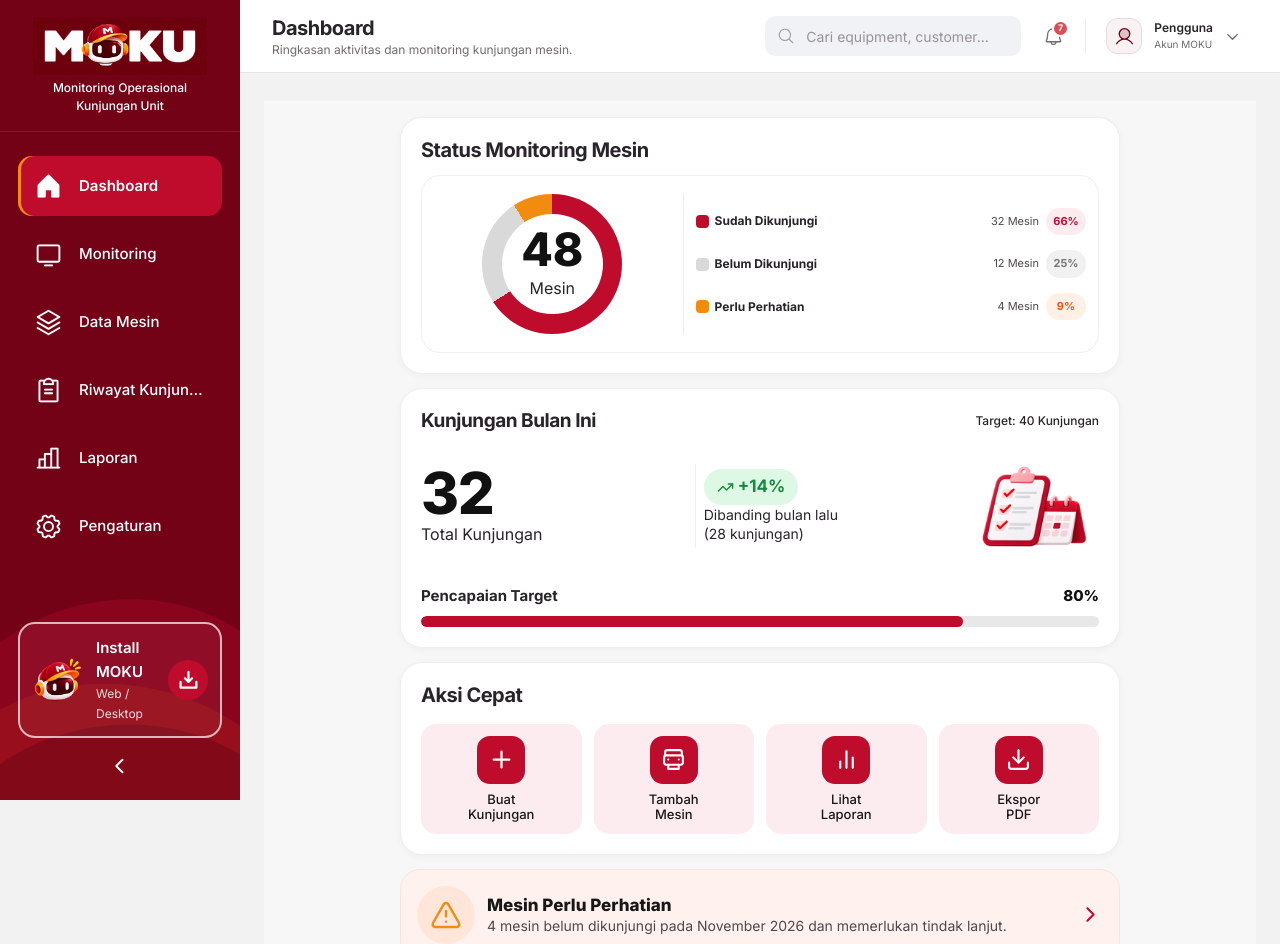
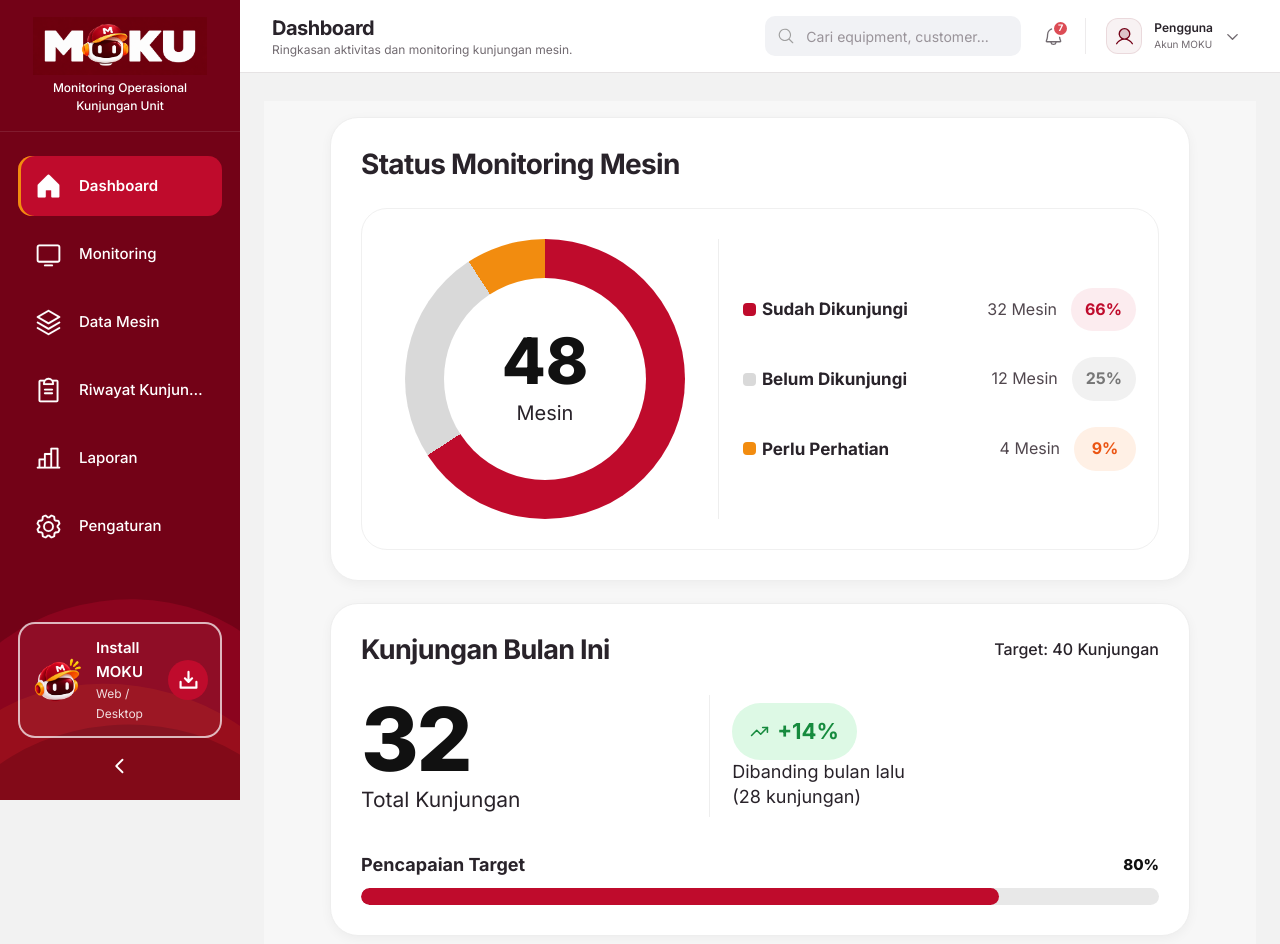
Before and after one commit to irwanfuzi/Moku-app, a Next.js app: page / in a window 1280 px wide. Shown: the top 944 px of the page. Built offline with nearby package versions, Linux system fonts and the light colour scheme.

Commit message:
Update page.tsx

```diff
--- a/src/app/page.tsx
+++ b/src/app/page.tsx
@@ -16,6 +16,7 @@ import {
   Clock3,
   Download,
   Plus,
+  Printer,
   TrendingUp,
   X,
 } from "lucide-react";
@@ -74,13 +75,23 @@ const recentActivities = [
   },
 ];
 
-const months = [
-  "Agustus 2026",
-  "September 2026",
-  "Oktober 2026",
-  "November 2026",
-  "Desember 2026",
-];
+function formatMonth(date: Date) {
+  return new Intl.DateTimeFormat("id-ID", {
+    month: "long",
+    year: "numeric",
+  }).format(date);
+}
+
+function getMonthOptions(centerDate: Date) {
+  return Array.from({ length: 5 }, (_, index) => {
+    const date = new Date(
+      centerDate.getFullYear(),
+      centerDate.getMonth() + index - 2,
+      1,
+    );
+    return formatMonth(date);
+  });
+}
 
 /* =========================================================
    SECTION TITLE
@@ -92,7 +103,7 @@ function SectionTitle({
   children: ReactNode;
 }) {
   return (
-    <h2 className="min-w-0 text-[clamp(16px,4.6vw,20px)] font-bold leading-tight tracking-tight text-[#29232A]">
+    <h2 className="min-w-0 text-[clamp(20px,5.2vw,28px)] font-bold leading-[1.15] tracking-tight text-[#29232A]">
       {children}
     </h2>
   );
@@ -114,13 +125,13 @@ function QuickAction({
   return (
     <Link
       href={href}
-      className="flex min-w-0 flex-col items-center justify-center gap-2 rounded-[15px] bg-[#FCECEF] px-1 py-3 text-center"
+      className="flex min-w-0 flex-col items-center justify-center gap-[clamp(10px,2vw,15px)] rounded-[clamp(18px,4vw,24px)] bg-[#FCECEF] px-1 py-[clamp(16px,3.8vw,24px)] text-center"
     >
-      <span className="flex h-[clamp(40px,12vw,48px)] w-[clamp(40px,12vw,48px)] shrink-0 items-center justify-center rounded-[13px] bg-[#BF0B2C] text-white">
+      <span className="flex h-[clamp(54px,15vw,78px)] w-[clamp(54px,15vw,78px)] shrink-0 items-center justify-center rounded-[clamp(14px,3vw,20px)] bg-[#BF0B2C] text-white">
         {children}
       </span>
 
-      <span className="min-h-[30px] text-[clamp(10px,3.1vw,13px)] font-medium leading-[1.15] text-[#171717]">
+      <span className="min-h-[2.3em] text-[clamp(11px,3vw,16px)] font-medium leading-[1.15] text-[#171717]">
         {label}
       </span>
     </Link>
@@ -135,7 +146,9 @@ export default function DashboardPage() {
   const { isMobile, isReady } = useAppLayout();
 
   const [selectedMonth, setSelectedMonth] =
-    useState("November 2026");
+    useState(() => formatMonth(new Date()));
+
+  const months = getMonthOptions(new Date());
 
   const [showMonthPicker, setShowMonthPicker] =
     useState(false);
@@ -167,7 +180,7 @@ export default function DashboardPage() {
 
             {/* BRAND ROW */}
 
-            <div className="flex min-h-[62px] items-center justify-between">
+            <div className="flex min-h-[clamp(54px,14vw,72px)] items-center justify-between">
 
               <Link
                 href="/"
@@ -180,7 +193,7 @@ export default function DashboardPage() {
                   width={190}
                   height={70}
                   priority
-                  className="h-auto w-[clamp(130px,42vw,180px)] object-contain object-left"
+                  className="h-auto w-[clamp(132px,39vw,184px)] object-contain object-left"
                 />
               </Link>
 
@@ -195,7 +208,7 @@ export default function DashboardPage() {
                   }
                   aria-label="Notifikasi"
                   aria-expanded={showNotifications}
-                  className="relative flex h-11 w-11 items-center justify-center rounded-full text-white"
+                  className="relative flex h-[clamp(42px,11vw,48px)] w-[clamp(42px,11vw,48px)] items-center justify-center rounded-full text-white"
                 >
                   <Bell size={26} strokeWidth={1.8} />
 
@@ -256,39 +269,23 @@ export default function DashboardPage() {
 
             {/* GREETING + PRINTER */}
 
-            <div className="relative mt-5 min-h-[170px]">
+            <div className="relative mt-[clamp(22px,6vw,34px)] pb-[clamp(22px,6vw,34px)]">
 
-              <div className="relative z-10 w-[min(100%,calc(100%-88px))]">
+              <div className="relative z-10 w-full max-w-[42rem]">
 
-                <h1 className="text-[clamp(19px,5.8vw,27px)] font-bold leading-tight tracking-tight text-white">
+                <h1 className="text-[clamp(23px,6.2vw,32px)] font-bold leading-[1.12] tracking-tight !text-white">
                   Halo, Budi Santoso
                 </h1>
 
-                <p className="mt-1 max-w-[390px] text-[clamp(12px,3.7vw,15px)] leading-relaxed text-white/90">
+                <p className="mt-2 max-w-[42rem] text-[clamp(13px,3.7vw,17px)] leading-[1.45] text-white/90">
                   Berikut ringkasan operasional kunjungan unit.
                 </p>
 
               </div>
 
-              {/* PRINTER ILLUSTRATION */}
-
-              <div className="pointer-events-none absolute right-[-5px] top-[18px] z-0 flex h-[clamp(112px,36vw,155px)] w-[clamp(112px,36vw,155px)] items-center justify-center">
-
-                <Image
-                  src="/images/moku/illustrations/dashboard-printer.png"
-                  alt=""
-                  width={340}
-                  height={340}
-                  priority
-                  className="h-full w-full object-contain"
-                  sizes="(max-width: 390px) 112px, (max-width: 600px) 140px, 155px"
-                />
-
-              </div>
-
               {/* PERIOD SELECTOR */}
 
-              <div className="relative z-20 mt-4 w-fit max-w-full">
+              <div className="relative z-20 mt-[clamp(22px,6vw,30px)] w-fit max-w-full">
 
                 <button
                   type="button"
@@ -296,7 +293,7 @@ export default function DashboardPage() {
                     setShowMonthPicker((value) => !value)
                   }
                   aria-expanded={showMonthPicker}
-                  className="flex h-[clamp(46px,13vw,54px)] w-[min(100%,310px)] items-center gap-3 rounded-full bg-white px-[clamp(13px,4vw,19px)] text-[#171717]"
+                  className="flex h-[clamp(52px,14vw,64px)] w-[min(100%,min(100vw-40px,440px))] items-center gap-[clamp(12px,3.5vw,18px)] rounded-full bg-white px-[clamp(18px,4.5vw,26px)] text-[#171717]"
                 >
 
                   <CalendarDays
@@ -304,7 +301,7 @@ export default function DashboardPage() {
                     className="shrink-0"
                   />
 
-                  <span className="min-w-0 flex-1 truncate text-left text-[clamp(13px,4vw,16px)] font-bold">
+                  <span className="min-w-0 flex-1 truncate text-left text-[clamp(15px,4.2vw,19px)] font-bold">
                     {selectedMonth}
                   </span>
 
@@ -359,8 +356,8 @@ export default function DashboardPage() {
       =================================================== */}
 
       {showMobileHeader && (
-        <div className="pointer-events-none relative -mt-1 h-7 overflow-hidden">
-          <div className="absolute -left-10 -top-10 h-24 w-[120%] rounded-[50%] bg-[#E9A0AC]" />
+        <div className="pointer-events-none relative -mt-1 h-[clamp(30px,7vw,46px)] overflow-hidden">
+          <div className="absolute -left-[8%] -top-[clamp(34px,8vw,52px)] h-[clamp(74px,18vw,110px)] w-[116%] rounded-[50%] bg-[#E9A0AC]" />
         </div>
       )}
 
@@ -369,8 +366,8 @@ export default function DashboardPage() {
       =================================================== */}
 
       <div
-        className={`relative z-10 mx-auto w-full max-w-[760px] space-y-[clamp(10px,3vw,14px)] px-[clamp(12px,4vw,20px)] ${
-          showMobileHeader ? "-mt-5" : "pt-4"
+        className={`relative z-10 mx-auto w-full max-w-[920px] space-y-[clamp(14px,3.2vw,22px)] px-[clamp(16px,4vw,30px)] ${
+          showMobileHeader ? "-mt-[clamp(14px,3.5vw,22px)]" : "pt-4"
         }`}
       >
 
@@ -378,20 +375,20 @@ export default function DashboardPage() {
             STATUS MONITORING MESIN
         ================================================= */}
 
-        <section className="min-w-0 rounded-[22px] border border-[#EEEEEE] bg-white p-[clamp(13px,4vw,20px)] shadow-[0_2px_8px_rgba(0,0,0,0.04)]">
+        <section className="min-w-0 rounded-[clamp(20px,4.8vw,28px)] border border-[#EEEEEE] bg-white p-[clamp(18px,4.2vw,30px)] shadow-[0_3px_12px_rgba(0,0,0,0.045)]">
 
           <SectionTitle>
             Status Monitoring Mesin
           </SectionTitle>
 
-          <div className="mt-3 grid min-w-0 grid-cols-[minmax(104px,0.78fr)_minmax(0,1.22fr)] items-center gap-[clamp(7px,2vw,12px)] rounded-[19px] border border-[#F0F0F0] px-[clamp(7px,2vw,12px)] py-[clamp(13px,4vw,18px)]">
+          <div className="mt-[clamp(18px,4vw,28px)] grid min-w-0 grid-cols-[minmax(0,0.92fr)_minmax(0,1.08fr)] items-center gap-[clamp(12px,3vw,24px)] rounded-[clamp(18px,4vw,26px)] border border-[#F0F0F0] px-[clamp(12px,3vw,22px)] py-[clamp(18px,4vw,30px)]">
 
             {/* DONUT */}
 
             <div className="flex min-w-0 items-center justify-center border-r border-[#EEEEEE] pr-[clamp(6px,2vw,12px)]">
 
               <div
-                className="relative aspect-square w-full max-w-[140px] rounded-full"
+                className="relative aspect-square w-full max-w-[clamp(150px,42vw,280px)] rounded-full"
                 style={{
                   background:
                     "conic-gradient(#BF0B2C 0deg 237deg, #D9D9D9 237deg 327deg, #F28C0F 327deg 360deg)",
@@ -400,11 +397,11 @@ export default function DashboardPage() {
 
                 <div className="absolute inset-[14%] flex flex-col items-center justify-center rounded-full bg-white">
 
-                  <span className="text-[clamp(30px,10vw,46px)] font-extrabold leading-none text-[#111111]">
+                  <span className="text-[clamp(38px,10.5vw,64px)] font-extrabold leading-none text-[#111111]">
                     48
                   </span>
 
-                  <span className="mt-1 text-[clamp(12px,3.8vw,16px)] text-[#29232A]">
+                  <span className="mt-1 text-[clamp(14px,3.8vw,20px)] text-[#29232A]">
                     Mesin
                   </span>
 
@@ -415,12 +412,12 @@ export default function DashboardPage() {
 
             {/* MONITORING LEGEND */}
 
-            <div className="min-w-0 space-y-[clamp(10px,3vw,15px)]">
+            <div className="min-w-0 space-y-[clamp(16px,3.8vw,26px)]">
 
               {monitoringData.map((item) => (
                 <div
                   key={item.label}
-                  className="grid min-w-0 grid-cols-[minmax(0,1fr)_auto_auto] items-center gap-[clamp(4px,1.2vw,7px)]"
+                  className="grid min-w-0 grid-cols-[minmax(0,1fr)_auto_auto] items-center gap-[clamp(7px,1.8vw,14px)]"
                 >
 
                   <span className="flex min-w-0 items-center gap-[6px]">
@@ -430,17 +427,17 @@ export default function DashboardPage() {
                         backgroundColor: item.color,
                       }}
                     />
-                    <span className="min-w-0 text-[clamp(10px,2.9vw,12px)] font-bold leading-[1.18] text-[#29232A]">
+                    <span className="min-w-0 text-[clamp(12px,3.1vw,17px)] font-bold leading-[1.2] text-[#29232A]">
                       {item.label}
                     </span>
                   </span>
 
-                  <span className="whitespace-nowrap text-[clamp(9px,2.65vw,11px)] text-[#51474E]">
+                  <span className="whitespace-nowrap text-[clamp(11px,2.9vw,16px)] text-[#51474E]">
                     {item.value} Mesin
                   </span>
 
                   <span
-                    className={`min-w-[clamp(32px,9vw,40px)] rounded-full px-[clamp(4px,1.3vw,7px)] py-[5px] text-center text-[clamp(9px,2.65vw,11px)] font-bold ${item.badge}`}
+                    className={`min-w-[clamp(42px,10vw,62px)] rounded-full px-[clamp(8px,2vw,14px)] py-[clamp(6px,1.4vw,9px)] text-center text-[clamp(11px,2.9vw,16px)] font-bold ${item.badge}`}
                   >
                     {item.percentage}%
                   </span>
@@ -456,17 +453,17 @@ export default function DashboardPage() {
             KUNJUNGAN BULAN INI
         ================================================= */}
 
-        <section className="min-w-0 rounded-[22px] border border-[#EEEEEE] bg-white p-[clamp(13px,4vw,20px)] shadow-[0_2px_8px_rgba(0,0,0,0.04)]">
+        <section className="min-w-0 rounded-[clamp(20px,4.8vw,28px)] border border-[#EEEEEE] bg-white p-[clamp(18px,4.2vw,30px)] shadow-[0_3px_12px_rgba(0,0,0,0.045)]">
 
           {/* TITLE + TARGET */}
 
-          <div className="grid min-w-0 grid-cols-[minmax(0,1fr)_auto] items-center gap-2">
+          <div className="flex min-w-0 flex-wrap items-center justify-between gap-x-3 gap-y-2">
 
-            <h2 className="min-w-0 whitespace-nowrap text-[clamp(15px,4.2vw,19px)] font-bold leading-tight tracking-tight text-[#29232A]">
+            <h2 className="min-w-0 whitespace-nowrap text-[clamp(19px,4.9vw,27px)] font-bold leading-[1.15] tracking-tight text-[#29232A]">
               Kunjungan Bulan Ini
             </h2>
 
-            <span className="shrink-0 whitespace-nowrap text-[clamp(9px,2.7vw,12px)] font-medium text-[#29232A]">
+            <span className="shrink-0 whitespace-nowrap text-[clamp(11px,2.8vw,16px)] font-medium text-[#29232A]">
               Target: 40 Kunjungan
             </span>
 
@@ -474,67 +471,45 @@ export default function DashboardPage() {
 
           {/* VISIT SUMMARY */}
 
-          <div className="mt-4 grid min-w-0 grid-cols-[minmax(0,0.82fr)_minmax(0,1.18fr)] items-center gap-2">
+          <div className="mt-[clamp(20px,4.5vw,30px)] grid min-w-0 grid-cols-[minmax(0,0.9fr)_minmax(0,1.1fr)] items-center gap-[clamp(10px,3vw,22px)]">
 
             {/* TOTAL VISITS */}
 
             <div className="min-w-0 border-r border-[#EEEEEE] pr-2">
 
-              <p className="text-[clamp(42px,14vw,58px)] font-extrabold leading-none tracking-tight text-[#111111]">
+              <p className="text-[clamp(54px,15vw,88px)] font-extrabold leading-none tracking-tight text-[#111111]">
                 32
               </p>
 
-              <p className="mt-1 whitespace-nowrap text-[clamp(11px,3.8vw,16px)] text-[#29232A]">
+              <p className="mt-1 whitespace-nowrap text-[clamp(14px,3.8vw,21px)] text-[#29232A]">
                 Total Kunjungan
               </p>
 
             </div>
 
-            {/* GROWTH + ILLUSTRATION */}
-
-            <div className="grid min-w-0 grid-cols-[minmax(0,1fr)_clamp(55px,22vw,130px)] items-center gap-1">
+            {/* GROWTH SUMMARY */}
 
             <div className="min-w-0">
-
-                <span className="inline-flex max-w-full items-center gap-1 rounded-full bg-[#DDF9E5] px-[clamp(8px,3vw,13px)] py-1 text-[clamp(12px,4vw,17px)] font-bold text-[#168B3E]">
-                  <TrendingUp
-                    size={17}
-                    className="shrink-0"
-                  />
+              <span className="inline-flex max-w-full items-center gap-2 rounded-full bg-[#DDF9E5] px-[clamp(10px,3vw,18px)] py-[clamp(7px,1.8vw,11px)] text-[clamp(15px,4vw,22px)] font-bold text-[#168B3E]">
+                <TrendingUp size={19} className="shrink-0" />
                 +14%
               </span>
 
-                <p className="mt-2 text-[clamp(10px,3.4vw,14px)] leading-snug text-[#29232A]">
+              <p className="mt-3 text-[clamp(13px,3.4vw,18px)] leading-snug text-[#29232A]">
                 Dibanding bulan lalu
                 <br />
                 (28 kunjungan)
               </p>
-
-              </div>
-
-              <div className="flex h-[clamp(65px,22vw,115px)] min-w-0 items-center justify-center">
-
-                <Image
-                  src="/images/moku/illustrations/dashboard-activity.png"
-                  alt=""
-                  width={240}
-                  height={240}
-                  className="h-full w-full object-contain object-center"
-                  sizes="(max-width: 390px) 75px, (max-width: 600px) 95px, 120px"
-                />
-
-              </div>
-
             </div>
           </div>
 
           {/* TARGET PROGRESS */}
 
-          <div className="mt-5">
+          <div className="mt-[clamp(24px,5vw,34px)]">
 
             <div className="mb-2 flex items-center justify-between gap-2">
 
-              <p className="text-[clamp(12px,3.8vw,15px)] font-bold text-[#29232A]">
+              <p className="text-[clamp(13px,3.4vw,18px)] font-bold text-[#29232A]">
                 Pencapaian Target
               </p>
 
@@ -544,7 +519,7 @@ export default function DashboardPage() {
 
             </div>
 
-            <div className="h-[11px] overflow-hidden rounded-full bg-[#E8E8E8]">
+            <div className="h-[clamp(12px,2.2vw,17px)] overflow-hidden rounded-full bg-[#E8E8E8]">
 
               <div
                 className="h-full rounded-full bg-[#BF0B2C]"
@@ -559,13 +534,13 @@ export default function DashboardPage() {
             AKSI CEPAT
         ================================================= */}
 
-        <section className="min-w-0 rounded-[22px] border border-[#EEEEEE] bg-white p-[clamp(13px,4vw,20px)] shadow-[0_2px_8px_rgba(0,0,0,0.04)]">
+        <section className="min-w-0 rounded-[clamp(20px,4.8vw,28px)] border border-[#EEEEEE] bg-white p-[clamp(18px,4.2vw,30px)] shadow-[0_3px_12px_rgba(0,0,0,0.045)]">
 
           <SectionTitle>
             Aksi Cepat
           </SectionTitle>
 
-          <div className="mt-4 grid grid-cols-4 gap-[clamp(5px,2vw,12px)]">
+          <div className="mt-[clamp(18px,4vw,28px)] grid grid-cols-4 gap-[clamp(8px,2vw,16px)]">
 
             <QuickAction
               href="/visits"
@@ -590,21 +565,7 @@ export default function DashboardPage() {
                 </>
               }
             >
-              <svg
-                viewBox="0 0 24 24"
-                width="25"
-                height="25"
-                fill="none"
-                stroke="currentColor"
-                strokeWidth="2"
-                strokeLinecap="round"
-                strokeLinejoin="round"
-                aria-hidden="true"
-              >
-                <path d="M4 8V5a2 2 0 0 1 2-2h12a2 2 0 0 1 2 2v3" />
-                <rect x="3" y="8" width="18" height="9" rx="2" />
-                <path d="M7 17v4h10v-4M7 12h.01M17 12h.01" />
-              </svg>
+              <Printer size={27} strokeWidth={2} />
             </QuickAction>
 
             <QuickAction
@@ -642,7 +603,7 @@ export default function DashboardPage() {
 
         <Link
           href="/monitoring"
-          className="flex min-w-0 items-center gap-3 rounded-[20px] border border-[#F7E4DE] bg-[#FFF2EE] p-[clamp(11px,3.5vw,16px)]"
+          className="flex min-w-0 items-center gap-3 rounded-[clamp(18px,4vw,24px)] border border-[#F7E4DE] bg-[#FFF2EE] p-[clamp(14px,3.5vw,22px)]"
         >
 
           <div className="flex h-[clamp(44px,14vw,58px)] w-[clamp(44px,14vw,58px)] shrink-0 items-center justify-center rounded-full bg-[#FFE6D8] text-[#F28C0F]">
@@ -656,11 +617,11 @@ export default function DashboardPage() {
 
           <div className="min-w-0 flex-1">
 
-            <p className="text-[clamp(13px,4vw,17px)] font-extrabold leading-tight text-[#171717]">
+            <p className="text-[clamp(15px,3.8vw,20px)] font-extrabold leading-tight text-[#171717]">
               Mesin Perlu Perhatian
             </p>
 
-            <p className="mt-1 text-[clamp(10px,3.3vw,14px)] leading-snug text-[#51474E]">
+            <p className="mt-1 text-[clamp(12px,3.1vw,16px)] leading-snug text-[#51474E]">
               4 mesin belum dikunjungi pada {selectedMonth} dan memerlukan tindak lanjut.
             </p>
 
@@ -677,7 +638,7 @@ export default function DashboardPage() {
             AKTIVITAS TERBARU
         ================================================= */}
 
-        <section className="min-w-0 rounded-[22px] border border-[#EEEEEE] bg-white p-[clamp(13px,4vw,20px)] shadow-[0_2px_8px_rgba(0,0,0,0.04)]">
+        <section className="min-w-0 rounded-[clamp(20px,4.8vw,28px)] border border-[#EEEEEE] bg-white p-[clamp(18px,4.2vw,30px)] shadow-[0_3px_12px_rgba(0,0,0,0.045)]">
 
           <div className="flex min-w-0 items-center justify-between gap-2">
 
@@ -721,17 +682,17 @@ export default function DashboardPage() {
 
                 <div className="min-w-0 flex-1">
 
-                  <p className="truncate text-[clamp(12px,3.8vw,15px)] font-bold text-[#171717]">
+                  <p className="truncate text-[clamp(13px,3.4vw,18px)] font-bold text-[#171717]">
                     {activity.title}
                   </p>
 
-                  <p className="mt-1 truncate text-[clamp(10px,3.3vw,13px)] text-[#817780]">
+                  <p className="mt-1 truncate text-[clamp(11px,2.9vw,15px)] text-[#817780]">
                     {activity.machine} · {activity.customer}
                   </p>
 
                 </div>
 
-                <span className="shrink-0 whitespace-nowrap text-[clamp(10px,3vw,13px)] text-[#817780]">
+                <span className="shrink-0 whitespace-nowrap text-[clamp(11px,2.8vw,14px)] text-[#817780]">
                   {activity.time}
                 </span>
 
```
Lines whose indentation alone changed are shown as unchanged.
